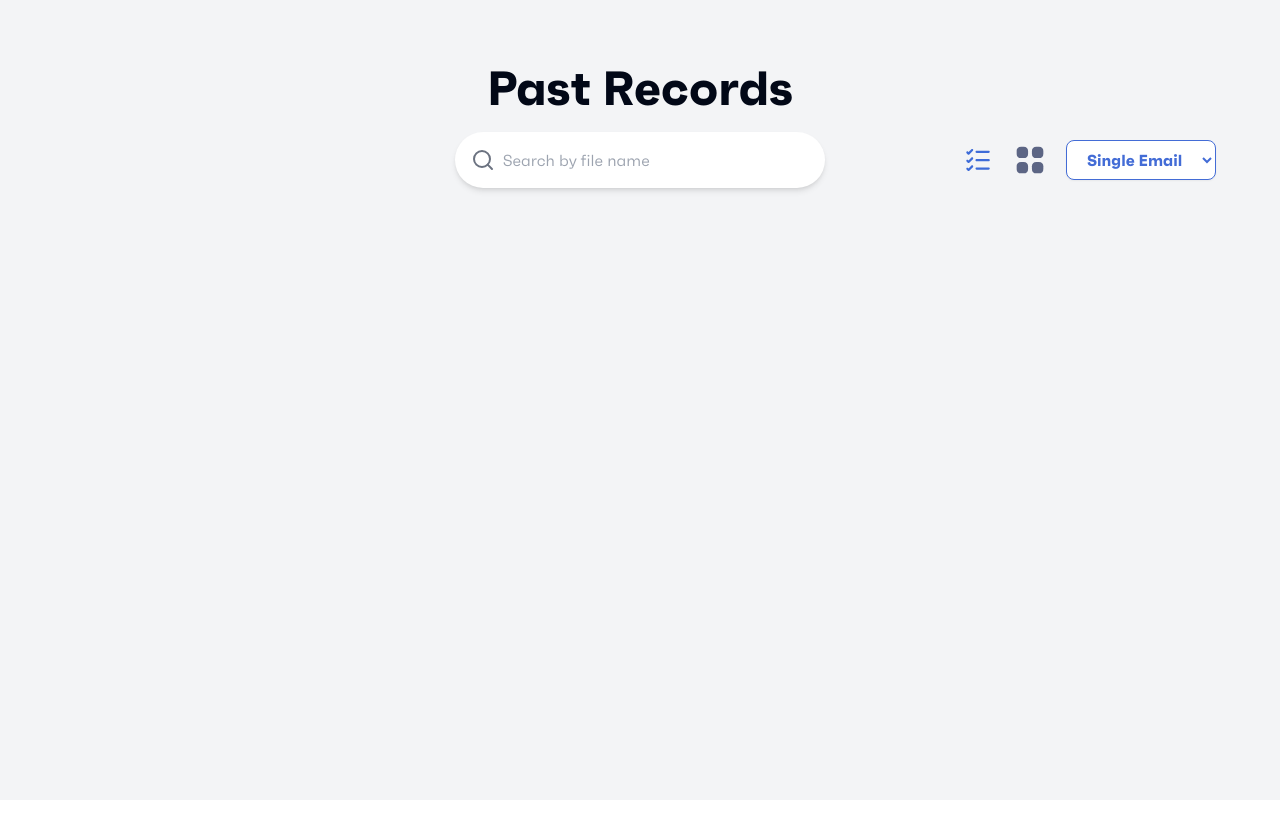
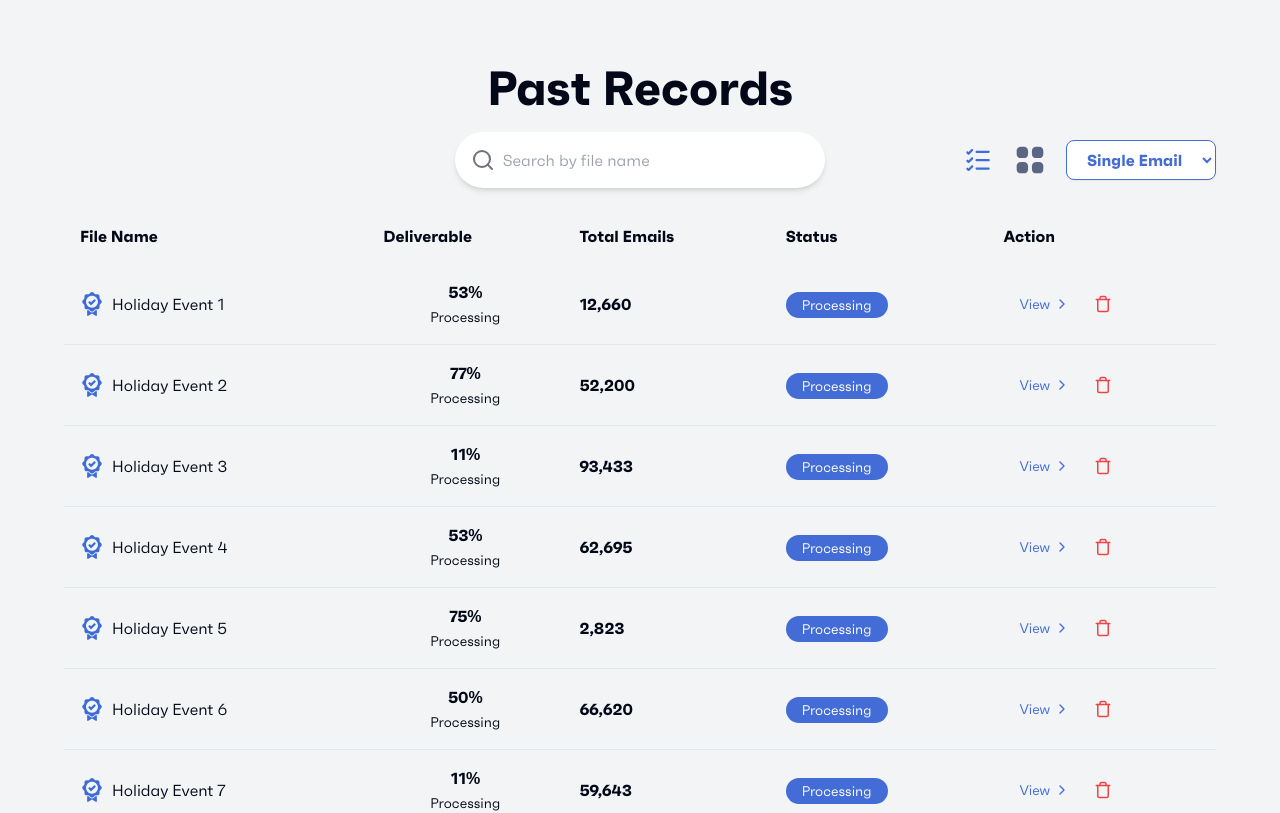
Before and after one commit to ahmad-saqi/truemail, a React (Vite) app: page /records in a window 1280 px wide. Shown: the top 813 px of the page. Built offline with nearby package versions, Linux system fonts and the light colour scheme; no server answers.

Commit message:
record table created

```diff
--- /dev/null
+++ b/src/components/past-records/record-list.tsx
@@ -0,0 +1,115 @@
+import { useState } from "react";
+
+import { ChevronRight, Trash } from "lucide-react";
+
+import Image from "../../assets/img/g1.svg";
+
+const initialRecords = Array.from({ length: 10 }, (_, i) => ({
+  id: i + 1,
+  name: `Holiday Event ${i + 1}`,
+  deliverable: `${Math.floor(Math.random() * 100)}%`,
+  totalEmails: Math.floor(Math.random() * 100000),
+  status: "Processing",
+}));
+
+const RecordList = () => {
+  const [records, setRecords] = useState(initialRecords);
+  const [editingId, setEditingId] = useState<number | null>(null);
+  const [editedName, setEditedName] = useState("");
+
+  const handleEditClick = (id: number, name: string) => {
+    setEditingId(id);
+    setEditedName(name);
+  };
+
+  const handleSave = () => {
+    setRecords((prev) =>
+      prev.map((r) => (r.id === editingId ? { ...r, name: editedName } : r))
+    );
+    setEditingId(null);
+    setEditedName("");
+  };
+
+  const handleKeyDown = (e: React.KeyboardEvent) => {
+    if (e.key === "Enter") {
+      handleSave();
+    }
+  };
+
+  return (
+    <div className="w-full overflow-x-auto">
+      <table className="w-full min-w-[768px] table-auto border-collapse">
+        <thead>
+          <tr className="bg-gray-100 text-left">
+            <th className="p-4">File Name</th>
+            <th className="p-4">Deliverable</th>
+            <th className="p-4">Total Emails</th>
+            <th className="p-4">Status</th>
+            <th className="p-4">Action</th>
+          </tr>
+        </thead>
+        <tbody>
+          {records.map((record) => (
+            <tr key={record.id} className="border-b hover:bg-gray-50">
+              <td className="p-4">
+                <div className="flex items-center gap-2">
+                  <img src={Image} alt="" className="size-6" />
+                  {editingId === record.id ? (
+                    <>
+                      <input
+                        value={editedName}
+                        onChange={(e) => setEditedName(e.target.value)}
+                        onKeyDown={handleKeyDown}
+                        className="rounded border px-2 py-1 text-sm"
+                        autoFocus
+                      />
+                      <button
+                        onClick={handleSave}
+                        className="rounded bg-primary px-3 py-1 text-sm text-white"
+                      >
+                        Enter
+                      </button>
+                    </>
+                  ) : (
+                    <p
+                      onClick={() => handleEditClick(record.id, record.name)}
+                      className="cursor-pointer hover:underline"
+                    >
+                      {record.name}
+                    </p>
+                  )}
+                </div>
+              </td>
+              <td className="p-4 text-center">
+                <p className="font-semibold">
+                  {record.deliverable} <br />
+                  <span className="text-sm font-normal">Processing</span>
+                </p>
+              </td>
+              <td className="p-4 font-semibold">
+                {record.totalEmails.toLocaleString()}
+              </td>
+              <td className="p-4">
+                <span className="rounded-full bg-primary px-4 py-1 text-sm text-white">
+                  {record.status}
+                </span>
+              </td>
+              <td className="p-4">
+                <div className="flex items-center gap-2">
+                  <button className="flex items-center gap-1 rounded-full bg-gray-100 px-4 py-2 text-sm text-primary">
+                    View <ChevronRight size={16} />
+                  </button>
+                  <button>
+                    <Trash size={18} className="text-red-500" />
+                  </button>
+                </div>
+              </td>
+            </tr>
+          ))}
+        </tbody>
+      </table>
+    </div>
+  );
+};
+
+export default RecordList;
--- a/src/pages/records.tsx
+++ b/src/pages/records.tsx
@@ -2,6 +2,7 @@ import { Search } from "lucide-react";
 
 import GridInactive from "../assets/img/gridinactive.svg";
 import ListActive from "../assets/img/listactive.svg";
+import RecordList from "@/components/past-records/record-list";
 
 const Records = () => {
   return (
@@ -26,6 +27,7 @@ const Records = () => {
           </select>
         </div>
       </div>
+      <RecordList />
     </div>
   );
 };
```
